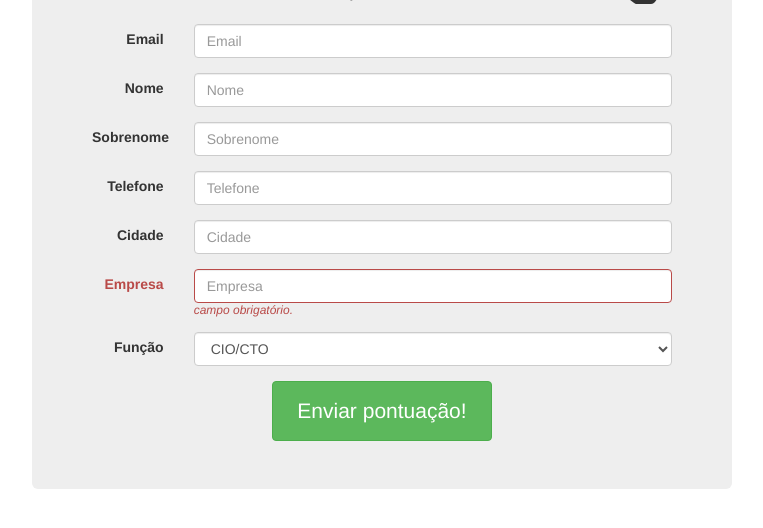
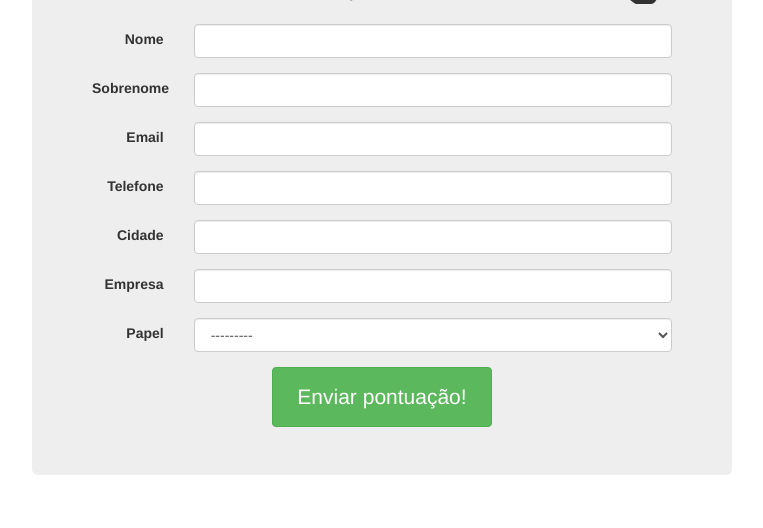
Before and after one commit to raony/twtrivia, a Django app: template trivia/templates/trivia/sucesso.html in a window 1280 px wide. Shown: the part 233-761 px from the top of the page, without its empty margins (258-1021 px from the left). Run offline with Django 3.2, Linux system fonts and the light colour scheme; the template is opened without the code that fills it: values that come from a table or form of the project are taken from there, others are empty.

Commit message:
form funcionando

```diff
--- /dev/null
+++ b/trivia/forms.py
@@ -0,0 +1,12 @@
+from django import forms
+from trivia.models import Jogador
+
+class JogadorForm(forms.ModelForm):
+    class Meta:
+        model = Jogador
+        exclude = ['melhor_tempo']
+
+    def __init__(self, *args, **kwargs):
+        super(JogadorForm, self).__init__(*args, **kwargs)
+        for field in self.fields:
+            self.fields[field].widget.attrs.update({'class': 'form-control'})
--- a/trivia/models.py
+++ b/trivia/models.py
@@ -22,3 +22,21 @@ class Resposta(models.Model):
 
     def __unicode__(self):
         return self.texto
+
+class Jogador(models.Model):
+    PAPEIS = (
+        (0, 'CIO/CTO'),
+        (1, 'Consultor'),
+        (2, 'Gerente'),
+        (3, 'Diretor'),
+        (4, 'VP'),
+        (5, 'Outro'),
+    )
+    nome = models.CharField(max_length=255)
+    sobrenome = models.CharField(max_length=255)
+    email = models.EmailField(max_length=255)
+    telefone = models.CharField(max_length=255)
+    cidade = models.CharField(max_length=255)
+    empresa = models.CharField(max_length=255)
+    papel = models.IntegerField(choices=PAPEIS)
+    melhor_tempo = models.IntegerField()
--- a/trivia/templates/trivia/sucesso.html
+++ b/trivia/templates/trivia/sucesso.html
@@ -2,52 +2,19 @@
 {% block jumbotron %}
         <h3>Você acertou! <span class="glyphicon glyphicon-thumbs-up fail pull-right"></span></h3>
         <p class="lead">Seu tempo foi de {{ tempo }}.</p>
-        <form class="form-horizontal" role="form">
-          <div class="form-group">
-            <label for="inputEmail" class="col-sm-2 control-label">Email</label>
+        <form class="form-horizontal" role="form" method="post">
+          {% csrf_token %}
+          {% for field in form %}
+          <div class="form-group{% if field.errors %} has-error{% endif %}">
+            <label for="{{ field.id_for_label }}" class="col-sm-2 control-label text-right">{{ field.label }}</label>
             <div class="col-sm-10">
-              <input type="email" class="form-control" id="inputEmail" placeholder="Email">
+              {{ field }}
+              {% for erro in field.errors %}
+              <em class="error pull-left text-danger">{{ erro }}</em>
+              {% endfor %}
             </div>
           </div>
-          <div class="form-group">
-            <label for="inputNome" class="col-sm-2 control-label text-right">Nome</label>
-            <div class="col-sm-10">
-              <input type="text" class="form-control" id="inputNome" placeholder="Nome">
-            </div>
-          </div>
-          <div class="form-group">
-            <label for="inputSobrenome" class="col-sm-2 control-label">Sobrenome</label>
-            <div class="col-sm-10">
-              <input type="text" class="form-control" id="inputSobrenome" placeholder="Sobrenome">
-            </div>
-          </div>
-          <div class="form-group">
-            <label for="inputTelefone" class="col-sm-2 control-label">Telefone</label>
-            <div class="col-sm-10">
-              <input type="tel" class="form-control" id="inputTelefone" placeholder="Telefone">
-            </div>
-          </div>
-          <div class="form-group">
-            <label for="inputCidade" class="col-sm-2 control-label">Cidade</label>
-            <div class="col-sm-10">
-              <input type="text" class="form-control" id="inputCidade" placeholder="Cidade">
-            </div>
-          </div>
-          <div class="form-group has-error">
-            <label for="inputEmpresa" class="col-sm-2 control-label">Empresa</label>
-            <div class="col-sm-10">
-              <input type="text" class="form-control" id="inputEmpresa" placeholder="Empresa">
-              <em class="error pull-left text-danger">campo obrigatório.</em>
-            </div>
-          </div>
-          <div class="form-group">
-            <label for="inputFuncao" class="col-sm-2 control-label">Função</label>
-            <div class="col-sm-10">
-              <select class="form-control" id="inputFuncao">
-                <option value="1">CIO/CTO</option>
-              </select>
-            </div>
-          </div>
+          {% endfor %}
           <button type="submit" class="btn btn-success">Enviar pontuação!</button>
         </form>
 {% endblock %}
--- a/twtrivia/settings.py
+++ b/twtrivia/settings.py
@@ -66,7 +66,7 @@ DATABASES = {
 # Internationalization
 # https://docs.djangoproject.com/en/1.6/topics/i18n/
 
-LANGUAGE_CODE = 'en-us'
+LANGUAGE_CODE = 'pt-br'
 
 TIME_ZONE = 'UTC'
 
```
Also changed, not shown: trivia/views.py (+35 -5 lines).
